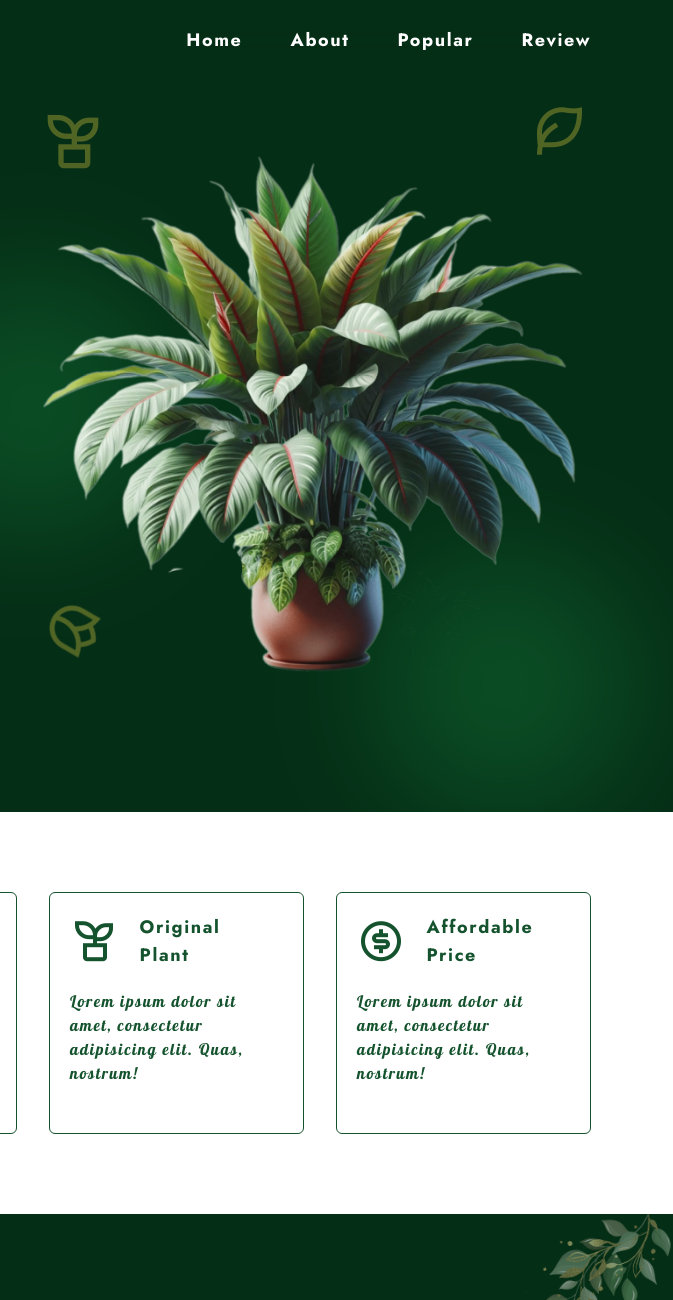
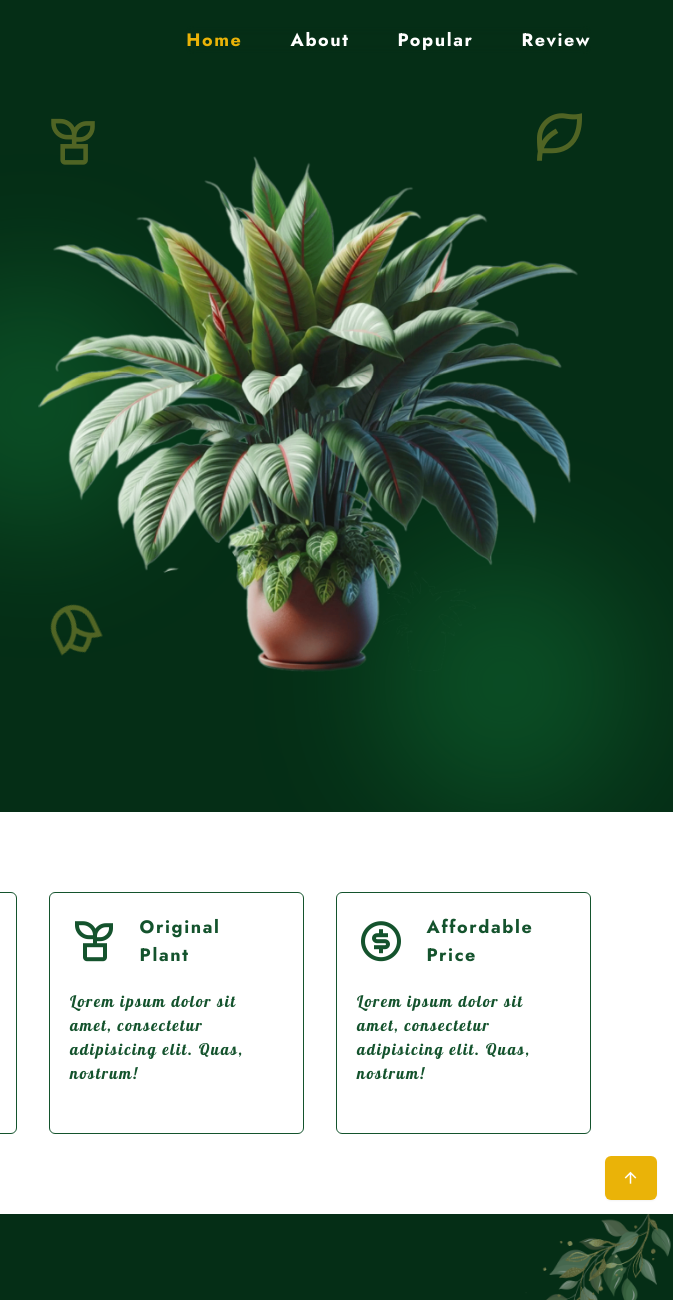
Before and after one commit to Mehedi-irfan/Plant-website-tailwind, a website: page index.html in a window 1280 px wide. Shown: the top 1300 px of the page, 607-1280 px from the left. Drawn offline with nearby package versions, Linux system fonts and the light colour scheme.

Commit message:
active link scroll up added

```diff
--- a/index.html
+++ b/index.html
@@ -35,7 +35,7 @@
           class="absolute top-0 left-[-100%] min-h-[80vh] w-full bg-green-950/80 backdrop-blur-sm flex items-center justify-center duration-300 overflow-hidden lg:static lg:min-h-fit lg:bg-transparent lg:w-auto"
         >
           <ul class="flex flex-col items-center sm:gap-6 lg:gap-12 lg:flex-row">
-            <li><a class="nav-link" href="#home">Home</a></li>
+            <li><a class="nav-link active" href="#home">Home</a></li>
             <li><a class="nav-link" href="#about">About</a></li>
             <li><a class="nav-link" href="#popular">Popular</a></li>
             <li><a class="nav-link" href="#review">Review</a></li>
@@ -566,7 +566,7 @@
         <div>
           <div class="text-7xl text-green-700 inline-block text-center">
             <i class="ri-leaf-fill"></i>
-            <p>IndorePlant</p>
+            <p class="font-lobster text-xl sm:text-2xl">IndorePlant</p>
           </div>
         </div>
 
@@ -621,6 +621,13 @@
     <!-- Footer section end -->
     <!-- script  -->
     <!-- scroll up  -->
+    <a
+      href="#"
+      class="fixed right-4 -bottom-1/2 bg-yellow-500 shadow-sm inline-block px-3 py-1 md:px-4 md:py-2 rounded-md text-lg z-50 hover:-translate-y-1 duration-300"
+      id="scrollUp"
+    >
+      <i class="ri-arrow-up-line"></i>
+    </a>
     <!-- swiper js  -->
     <script src="https://cdn.jsdelivr.net/npm/swiper@11/swiper-bundle.min.js"></script>
     <!-- scroll reveal  -->
--- a/js/main.js
+++ b/js/main.js
@@ -15,7 +15,29 @@ navLink.forEach((link) => {
   });
 });
 // show scroll up
+const scrollUp = () => {
+  const scrollUpBtn = document.getElementById("scrollUp");
+
+  if (this.scrollY >= 250) {
+    scrollUpBtn.classList.remove("-bottom-1/2");
+    scrollUpBtn.classList.add("bottom-4");
+  } else {
+    scrollUpBtn.classList.add("-bottom-1/2");
+    scrollUpBtn.classList.remove("bottom-4");
+  }
+};
+window.addEventListener("scroll", scrollUp);
 // change background header
+const scrollHeader = () => {
+  const header = document.getElementById("navbar");
+
+  if (this.scrollY >= 50) {
+    header.classList.add("border-b", "border-yellow-500");
+  } else {
+    header.classList.remove("border-b", "border-yellow-500");
+  }
+};
+window.addEventListener("scroll", scrollHeader);
 // swiper
 const swiper = new Swiper(".swiper", {
   // Optional parameters
@@ -45,4 +67,24 @@ const swiper = new Swiper(".swiper", {
   },
 });
 // scroll section active link
+const activeLink = () => {
+  const sections = document.querySelectorAll("section");
+  const navLinks = document.querySelectorAll(".nav-link");
+
+  let current = "home";
+  sections.forEach((section) => {
+    const sectionTop = section.offsetTop;
+
+    if (this.scrollY >= sectionTop - 60) {
+      current = section.getAttribute("id");
+    }
+  });
+  navLinks.forEach((navLink) => {
+    navLink.classList.remove("active");
+    if (navLink.href.includes(current)) {
+      navLink.classList.add("active");
+    }
+  });
+};
+window.addEventListener("scroll", activeLink);
 // scroll reveal animation
--- a/src/input.css
+++ b/src/input.css
@@ -3,6 +3,9 @@
 @tailwind components;
 @tailwind utilities;
 
+html {
+  @apply overflow-x-hidden scroll-smooth;
+}
 body {
   @apply bg-green-950 text-white tracking-widest font-jost;
 }
@@ -60,3 +63,7 @@ h3 {
   .swiper-pagination-bullet {
   @apply bg-green-500 w-3 h-3;
 }
+/* active  */
+.active {
+  @apply text-yellow-500;
+}
```
Also changed, not shown: src/output.css.
